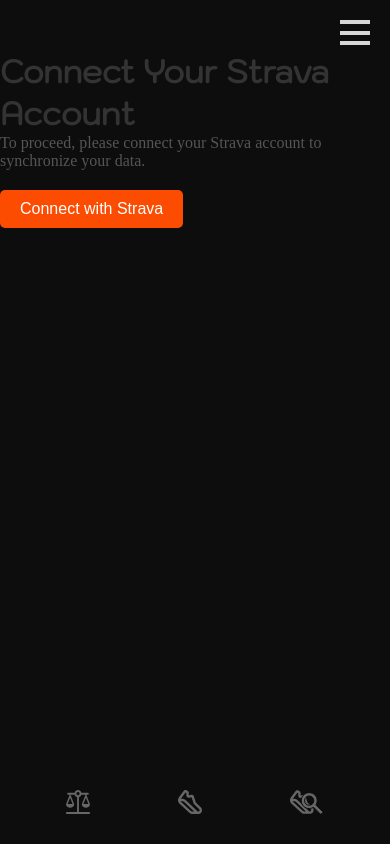
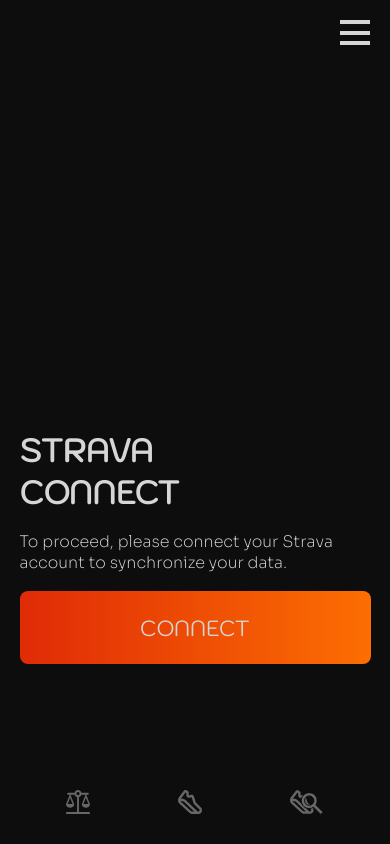
Before and after one commit to TimothySchuur/HCI, a Vue app: page /connect-strava in a window 390 px wide. Built offline with nearby package versions, Linux system fonts and the light colour scheme.

Commit message:
Iets beter responsive en Strava connect pagina styling

```diff
--- a/src/views/ComparePage.vue
+++ b/src/views/ComparePage.vue
@@ -1,6 +1,7 @@
 <template>
   <div class="width">
-    <h1 class="title">SHOE COMPARISON</h1>
+    <div class="container">
+    <h1  v-if="!selectedShoe" class="title">SHOE COMPARISON</h1>
 
     <!-- Search Bar -->
     <div v-if="!selectedShoe" class="search-container">
@@ -139,7 +140,7 @@
 
         <!-- Similar Shoes Section -->
       <h4 style="margin-top: 18px;" v-if="selectedShoe">Similar Shoes</h4>
-      <div v-if="selectedShoe" class="results-bg">
+      <div v-if="selectedShoe" class="similar-results-bg">
         <ul class="results">
           <li v-for="(shoe, index) in similarShoes" :key="index">
             <div @click="shoeInformation(shoe)" class="row shoe">
@@ -191,6 +192,7 @@
       </div>
     </div>
   </div>
+</div>
 </template>
 
 <script>
@@ -359,9 +361,16 @@
   font-family: 'Headers', sans-serif;
   font-size: 16px;
 }
+
+.container{
+position: absolute;
+width: 100%;
+bottom: 32px;
+}
 .width {
   width: 90%;
   height: 100vh;
+  position: relative;
 }
 
 .title {
@@ -541,7 +550,17 @@
   overflow-y: auto; /* Maak de lijst scrollbaar */
   padding: 0 10px;
   box-sizing: border-box;
-  max-height: calc(100vh - 150px); /* Zorgt dat er ruimte is */
+  max-height: 47vh; /* Zorgt dat er ruimte is */
+}
+
+.similar-results-bg {
+  margin-top: 12px;
+  background-color: #171717;
+  border-radius: 8px;
+  overflow-y: auto; /* Maak de lijst scrollbaar */
+  padding: 0 10px;
+  box-sizing: border-box;
+  max-height: 28vh; /* Zorgt dat er ruimte is */
 }
 
 .results {
--- a/src/views/LoginPage.vue
+++ b/src/views/LoginPage.vue
@@ -22,7 +22,7 @@
         <button
           type="submit"
         >
-          Login
+          LOGIN
         </button>
         <p class="error">{{ loginError }}</p>
       </form>
@@ -59,7 +59,7 @@
           placeholder="Password"
           required
         />
-        <button type="submit">Sign Up</button>
+        <button type="submit">SIGN UP</button>
         <p class="error">{{ signupError }}</p>
       </form>
       <p>
@@ -100,49 +100,63 @@
     // Handle login
     const handleLogin = async () => {
   if (!loginEmail.value || !loginPassword.value) return; // No action if fields are empty
+
   try {
-        const response = await axios.post("http://localhost:5000/login", {
+    const response = await axios.post(`${process.env.VUE_APP_API_URL}/login`, {
       email: loginEmail.value,
       password: loginPassword.value,
     });
+
     localStorage.setItem("authToken", response.data.token); // Save token
     router.push("/connect-strava"); // Redirect after login
   } catch (error) {
     console.error("Login failed:", error.response?.data || error.message);
-        loginError.value =
-          error.response?.data?.error || "Login failed. Please try again.";
+
+    // Handle errors based on response or message
+    if (error.response) {
+      loginError.value = error.response.data.error || "Login failed. Please try again.";
+    } else if (error.request) {
+      loginError.value = "No response from server. Please check the backend connection.";
+    } else {
+      loginError.value = `Error: ${error.message}`;
+    }
   }
 };
 
-    // Handle sign-up
+
+    //Handle register
     const handleSignUp = async () => {
-      if (!signupUsername.value || !signupEmail.value || !signupPassword.value) return; // No action if fields are empty
+  if (!signupUsername.value || !signupEmail.value || !signupPassword.value) {
+    return; // No action if fields are empty
+  }
+
   try {
-        const response = await fetch("http://localhost:5000/register", {
-          method: "POST",
-          headers: { "Content-Type": "application/json" },
-          body: JSON.stringify({
+    const response = await axios.post(`${process.env.VUE_APP_API_URL}/register`, {
+      email: signupEmail.value,   // Correct usage of reactive values
       username: signupUsername.value,
-            email: signupEmail.value,
-            password: signupPassword.value,
-          }),
+      password: signupPassword.value
+    }, {
+      timeout: 10000  // Set timeout to 10 seconds
     });
 
-        const data = await response.json();
-
-        if (response.ok) {
-          console.log("Response data:", data); // Debugging
-          alert(data.message || "Registration successful!"); // Alert on success
-          toggleForms(); // Switch to login form
-        } else {
-          console.error("Error response data:", data); // Log error details
-          signupError.value = data.error || "An unexpected error occurred.";
-        }
+    console.log('Registration successful', response);
   } catch (error) {
     console.error("Sign-up failed:", error); // Log unexpected errors
-        signupError.value = "An error occurred. Please try again.";
+
+    if (error.response) {
+      // If there's a response from the server
+      signupError.value = error.response.data.error || "An error occurred. Please try again.";
+    } else if (error.request) {
+      // If the request was made but no response was received
+      signupError.value = "No response from server. Please check the backend connection.";
+    } else {
+      // If something went wrong in setting up the request
+      signupError.value = `Error: ${error.message}`;
+    }
   }
 };
+
+
 
     return {
       isLoginVisible,
@@ -164,20 +178,26 @@
 <style scoped>
 .width {
   width: 90%;
-  height: 82vh;
+  height: 100vh;
   position: relative;
 }
 
 .title {
   width: 60%;
   text-align: left;
-  margin-top: 122%;
+  /* margin-top: 122%; */
 }
 
 form {
   display: flex;
   flex-direction: column;
   margin-top: 6px;
+}
+
+.form-container{
+  position: absolute;
+  width: 100%;
+  bottom: 180px;
 }
 
 button {
@@ -213,3 +233,5 @@
   font-family: "Text", sans-serif;
 }
 </style>
+
+<!-- #fc4c02 -->
--- a/src/views/ShoeFinder.vue
+++ b/src/views/ShoeFinder.vue
@@ -13,11 +13,11 @@
    </div>
 
   <div class="width">
-    <div v-if="questionNum <= 4">
+    <div class="container" v-if="questionNum <= 4">
       <h1  v-if="questionNum === 0" class="title">SHOE FINDER</h1>
 
       <!-- Filters -->
-      <div :style="questionNum == 3 ? 'bottom: -11.4%' : 'bottom: 0'" class="content">
+      <div :style="questionNum == 3 ? 'bottom: -88px; position: absolute' : questionNum !== 0 ? 'bottom: -38px; position: absolute' : ''"class="content">
 
         <p :style="questionNum == 4 ? 'margin-bottom: 12px' : ''"  class="question">{{ question[questionNum] }}</p>
 
@@ -504,21 +504,25 @@
 }
 .width {
   width: 90%;
-  height: 82vh;
+  height: 100vh;
   position: relative;
+}
+
+.container{
+  position: absolute;
+  width: 100%;
+  bottom: 180px;
 }
 
 .title {
   width: 60%;
   text-align: left;
-  margin-top: 132%;
 }
 
 .title-end {
   width: 60%;
   text-align: left;
   z-index: 12;
-  /* margin-top: 12%; */
 }
 
 .pos-back{
@@ -552,7 +556,7 @@
   flex-direction: column;
   /* padding-top: 6px; */
   width: 100%;
-  position: absolute;
+  /* position: absolute; */
   /* bottom: 0; */
   bottom: -12%;
 }
@@ -600,13 +604,17 @@
 
 
 .main-content {
-  margin-top: 20.5%;
+  /* margin-top: 20.5%; */
   width: 90%;
-  position: fixed;
+  /* position: fixed; */
   display: flex;
   flex-direction: column;
   overflow-y: none; /* Zorgt dat scrollen mogelijk is */
   height: 84%;
+  position: absolute;
+  width: 100%;
+  bottom: 12px;
+  /* bottom: 120px; */
 }
 .tags {
   width: 100%;
--- a/src/views/StravaPage.vue
+++ b/src/views/StravaPage.vue
@@ -1,8 +1,10 @@
 <template>
     <div class="container">
-      <h1>Connect Your Strava Account</h1>
+      <div class="height">
+      <h1 class="title">STRAVA CONNECT</h1>
       <p>To proceed, please connect your Strava account to synchronize your data.</p>
-      <button @click="connectStrava">Connect with Strava</button>
+      <button @click="connectStrava">CONNECT</button>
+    </div>
     </div>
   </template>
 
@@ -28,27 +30,42 @@
   }
 
   .container {
-    margin-top: 50px;
+    width: 90%;
+  height: 100vh;
+  position: relative;
   }
 
-  h1 {
-    color: #333;
+  .title {
+  width: 60%;
+  text-align: left;
+  /* margin-top: 122%; */
+}
+  .height{
+position: absolute;
+  width: 100%;
+  bottom: 180px;
   }
 
   p {
-    font-size: 16px;
-    color: #555;
+  margin-top: 18px;
+  width: 100%;
+  text-align: left;
+  font-family: 'Text', sans-serif;
   }
 
   button {
-    padding: 10px 20px;
-    margin: 20px 0;
-    background-color: #fc4c02; /* Strava's primary color */
-    color: white;
-    border: none;
-    border-radius: 5px;
-    cursor: pointer;
-    font-size: 16px;
+    margin-top: 18px;
+  width: 100%;
+  box-sizing: border-box;
+  padding: 16px;
+  border-radius: 8px;
+  color: #d6d6d6;
+  font-size: 22px;
+  font-family: "Light", sans-serif;
+  border: none;
+  background: linear-gradient(to right, #e02b07, #fc6e02);
+  font-family: "Headers", sans-serif;
+  padding: 22px;
   }
 
   button:hover {
```
Also changed, not shown: 2 other files (tests, documents, lock files or other folders). Lines whose indentation alone changed are shown as unchanged.
